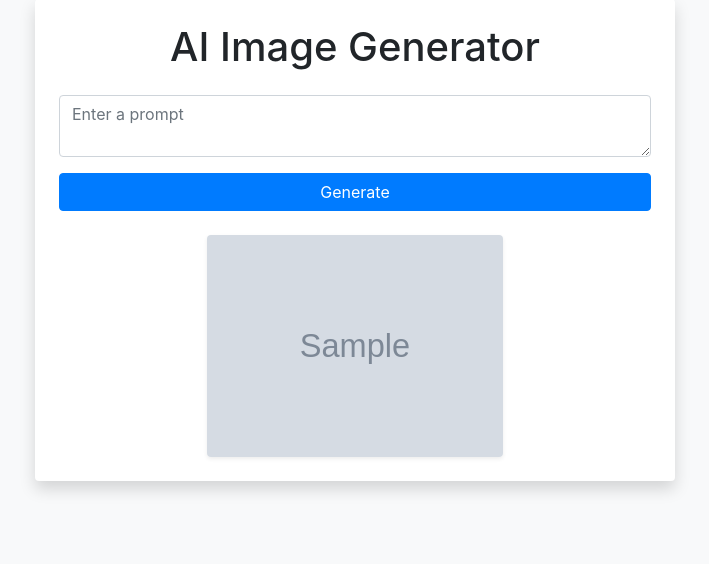
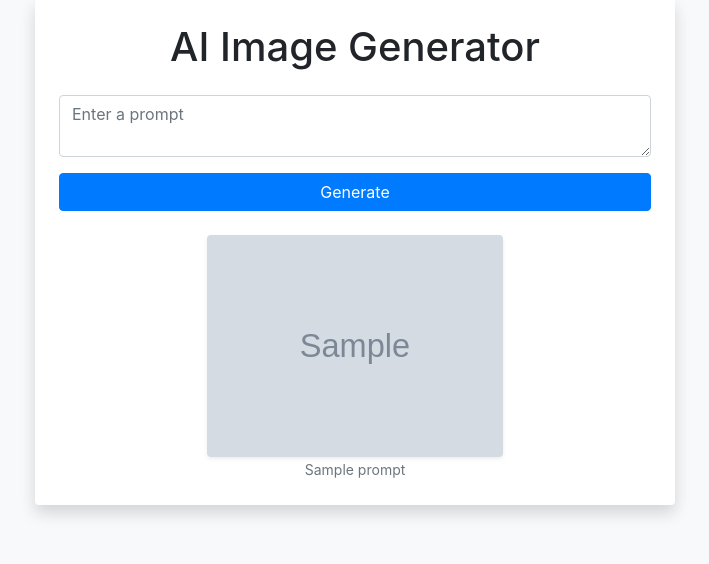
Before and after one commit to noah23olsen/Diffusion-Image-Generator, a Flask app: template templates/index.html in a window 1280 px wide. Shown: the part 49-613 px from the top of the page, without its empty margins (285-994 px from the left). Run offline with Flask 3, Linux system fonts and the light colour scheme; the template is opened without the code that fills it: most values are stand-ins (such as "Sample title", 1, 10 or a date in 2020); grey boxes marked "Sample" are stand-in pictures; some libraries are stand-ins or nearby versions.

Commit message:
Display prompt upon image generation * remove old methods/imports * GET request is redirected after image generation is successful to prevent form resubmissions on page reload

```diff
--- a/app.py
+++ b/app.py
@@ -6,7 +6,7 @@
 from stable_diffusion_service import *
 #from google_oauth_service import *
 
-from flask import Flask, render_template, request, send_from_directory
+from flask import Flask, render_template, request, send_from_directory, redirect, url_for
 from flask_bootstrap import Bootstrap4
 
 app = Flask(__name__)
@@ -16,26 +16,27 @@ RESOURCES_DIR = os.path.join(os.getcwd(), "resources")
 
 #TODO:
 # 1. add google auth
-# 2. deploy to cloud(even if its half broken)
-    # not sure what vendor to use.. maybe vercel, or streamlit if they let me
 
 @app.route('/', methods=['GET', 'POST'])
 def index():
-    message = ""
-    image_url = ""
+    message = request.args.get("message", "")
+    image_url = request.args.get("image_url", "")
+    prompt = request.args.get("prompt", "")
 
     if request.method == "POST":
-        prompt = request.form.get("prompt") # prompt comes from the HTML form
         try:
+            prompt = request.form["prompt"]
+            print("Prompt:", prompt)
             full_file_path = generate_image(prompt)
-            #message = f"Image generated successfully! Saved at: {full_file_path}"
 
             filename = os.path.basename(full_file_path)  # Extract filename from the path (eg. image.png)
             image_url = f"/resources/{filename}"  # URL to serve the image (eg. /resources/image.png)
+
+            return redirect(url_for("index", message=message, image_url=image_url, prompt=prompt))
         except Exception as e:
             message = f"Error generating image: {e}"
 
-    return render_template("index.html", message=message, image_url=image_url)
+    return render_template("index.html", message=message, image_url=image_url, prompt=prompt)
 
 
 # route to serve generated images (flask needs a route to serve static files)
@@ -46,11 +47,5 @@ def resources(filename):
     """
     return send_from_directory(RESOURCES_DIR, filename)
 
-#def main():
-    #setup_google_oauth()
-    #generate_image()
-    #display_images()
-
 if __name__ == "__main__":
-    #main()
     app.run(debug=True)
--- a/templates/index.html
+++ b/templates/index.html
@@ -36,6 +36,9 @@
                     <div class="text-center mt-4">
                         <img src="{{ image_url }}" alt="Generated Image" class="img-fluid rounded shadow-sm" style="width: 50%; height: 50%;">
                     </div>
+                    <div class="text-center">
+                        <small class="text-muted mt-2">{{ prompt }}</small>
+                    </div>
                     {% endif %}
                 </div>
             </div>
```
Also changed, not shown: stable_diffusion_service.py (+2 -27 lines).
